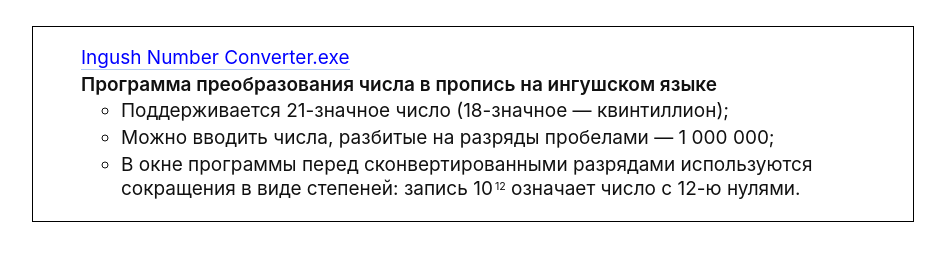
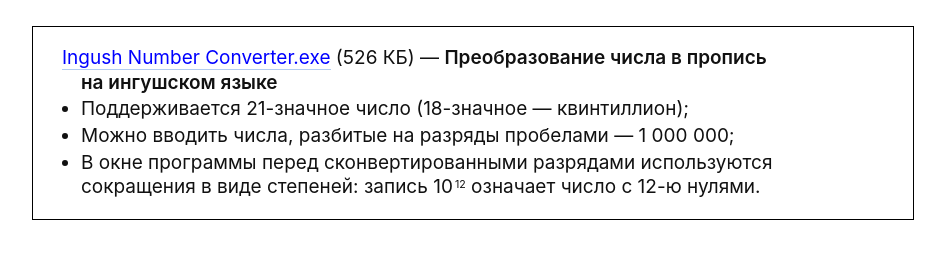
Before and after one commit to ghalghay/ghalghay.github.io, a plain HTML site: page programs/programs.html in a window 1280 px wide. Shown: the part 88-348 px from the top of the page, without its empty margins (167-1112 px from the left). Drawn offline with Linux system fonts and the light colour scheme.

Commit message:
Add files via upload

```diff
--- a/programs/programs.html
+++ b/programs/programs.html
@@ -629,13 +629,10 @@ a {
 <tr>
 <td style="padding-right:3em;">
 <ul>
-<li style="list-style-type:none;"><a href="Ingush Number Converter.exe">Ingush Number Converter.exe</a></li>
-<li style="list-style-type:none;"><b>Программа преобразования числа в пропись <nobr>на ингушском</nobr> языке</b></li>
-<ul>
+<li style="list-style-type:none; text-indent: -1em;"><a href="Ingush Number Converter.exe">Ingush Number Converter.exe</a> (526&nbsp;КБ) — <b>Преобразование числа в пропись <nobr>на ингушском</nobr> языке</b></li>
 <li>Поддерживается 21-значное число (<nobr>18-значное</nobr> — квинтиллион);</li>
 <li>Можно вводить числа, разбитые на разряды <nobr>пробелами — 1 000 000;</nobr></li>
-<li>В окне программы перед сконвертированными разрядами используются сокращения в виде степеней: <nobr>запись 10<sup>12</sup></nobr> означает число <nobr>с 12-ю</nobr> нулями.</li>
-</ul>
+<li>В окне программы перед сконвертированными разрядами используются сокращения <nobr>в виде</nobr> степеней: <nobr>запись 10<sup>12</sup></nobr> означает число <nobr>с 12-ю</nobr> нулями.</li>
 </ul>
 </td>
 </tr>
```
